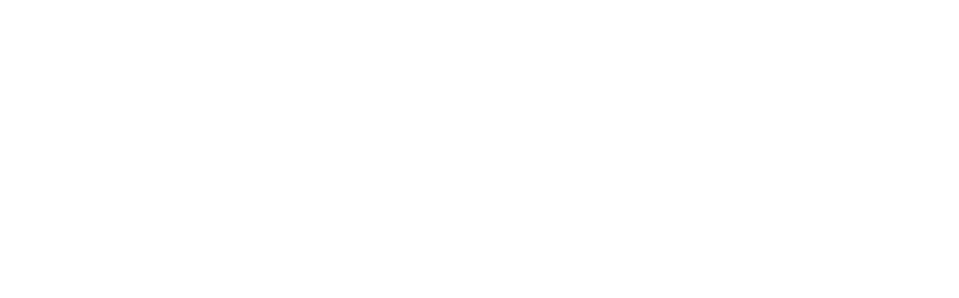
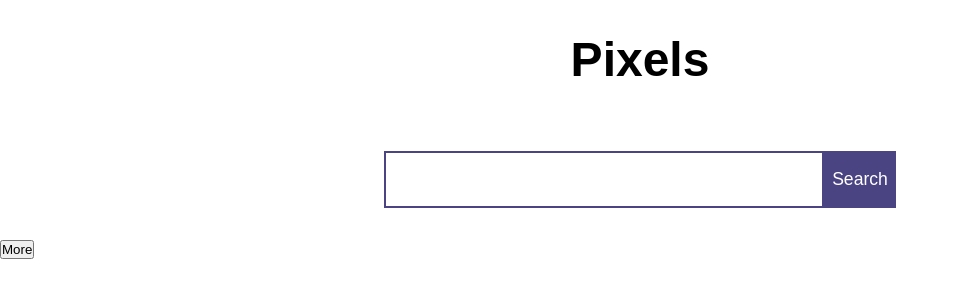
Before and after one commit to mohamedkbx/SnapStock-Free-Stock-Images, a plain HTML site: page index.html in a window 1280 px wide. Shown: the whole page, without its empty margins (0-959 px from the left). Drawn offline with Linux system fonts and the light colour scheme.

Commit message:
feat : setup html and css

```diff
--- a/app.js
+++ b/app.js
@@ -1 +1,7 @@
-const API_KEY = "ZtgWwvbqcBHQzJawHDJ3gRszvsLXg3k3smARsiicN9J61pcJod5q5Ejf";
+const auth = "ZtgWwvbqcBHQzJawHDJ3gRszvsLXg3k3smARsiicN9J61pcJod5q5Ejf";
+const gallery = document.querySelector(".gallery");
+const searchInput = document.querySelector(".search-input");
+const searchBtn = document.querySelector(".search-btn");
+let searchValue;
+
+function curatedPhotos() {}
--- a/index.html
+++ b/index.html
@@ -7,6 +7,19 @@
     <title>Pixels-Free Photos</title>
   </head>
   <body>
+    <header>
+      <h2><a id="logo" href="index.html">Pixels</a></h2>
+      <form class="search-form">
+        <input type="text" name="search" class="search-input" />
+        <button type="submit" class="search-btn">Search</button>
+      </form>
+    </header>
+    <main>
+      <div class="gallery"></div>
+    </main>
+    <div class="nav-btn">
+      <button class="more">More</button>
+    </div>
     <script src="app.js"></script>
   </body>
 </html>
--- a/style.css
+++ b/style.css
@@ -0,0 +1,51 @@
+*,
+*::after,
+*::before {
+  margin: 0;
+  padding: 0;
+  box-sizing: border-box;
+}
+
+body {
+  font-family: sans-serif;
+}
+
+header {
+  display: flex;
+  flex-direction: column;
+  min-height: 30vh;
+  justify-content: center;
+  align-items: center;
+}
+
+header h2 {
+  padding: 2rem;
+}
+
+#logo {
+  font-size: 3rem;
+  text-decoration: none;
+  color: black;
+}
+
+.search-form {
+  padding: 2rem;
+  display: flex;
+}
+
+.search-form input {
+  font-size: 2rem;
+  padding: 0.5rem;
+  width: 100%;
+  border: none;
+  border: 2px solid rgb(74, 68, 131);
+}
+
+.search-btn {
+  border: none;
+  padding: 0.5rem;
+  font-size: 1.1rem;
+  background-color: rgb(74, 68, 131);
+  color: white;
+  cursor: pointer;
+}
```
